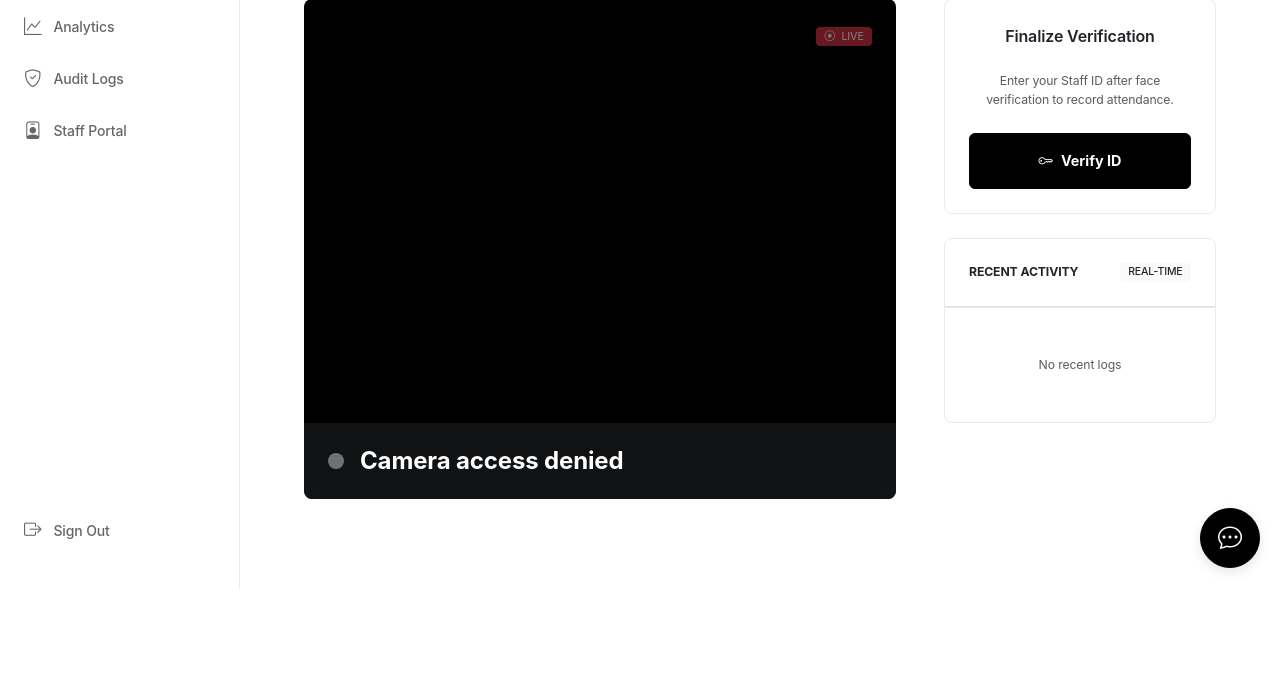
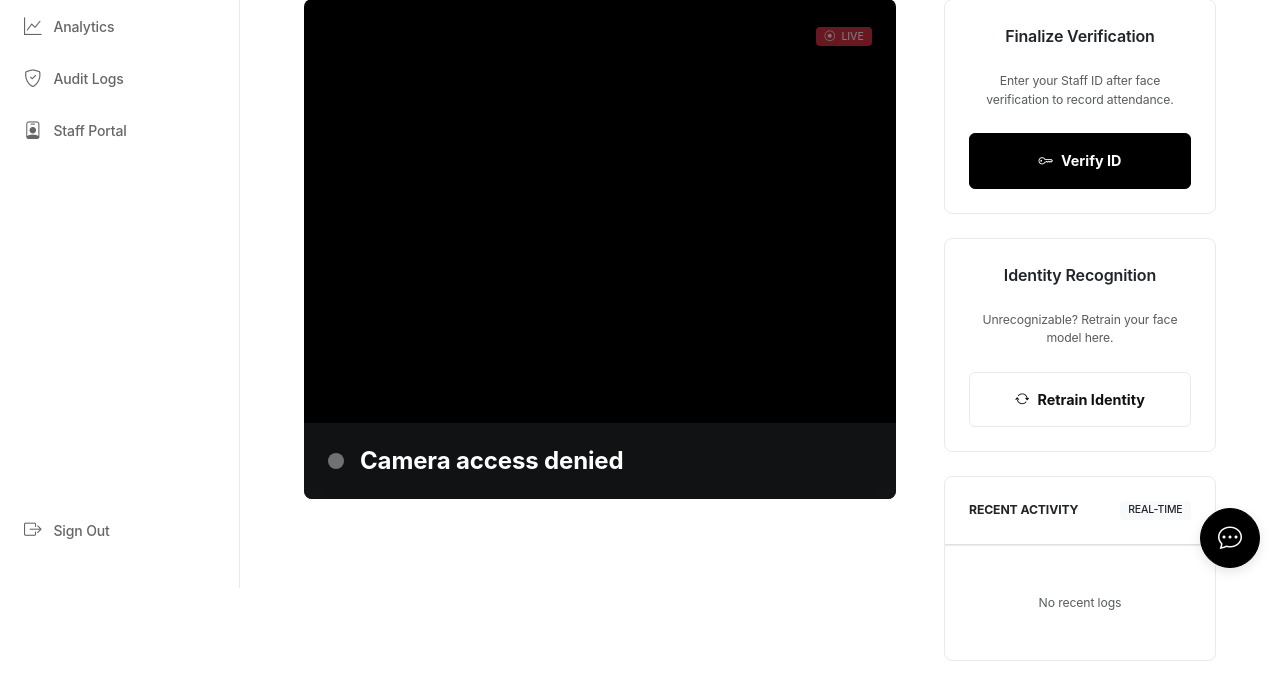
Before and after one commit to kith11/CVIAAR, a Flask app: page / in a window 1280 px wide. Shown: the part 212-904 px from the top of the page. Before the commit the page ends 800 px from the top, so only its background shows below. Run offline with Flask 3, Linux system fonts and the light colour scheme; data that the repository does not hold is empty.

Commit message:
Add_Retrain_Identity_Feature_Live_Feed

```diff
--- a/app.py
+++ b/app.py
@@ -546,6 +546,28 @@ def enroll_page(user_id):
         flash('User not found!', 'danger')
         return redirect(url_for('admin'))
     return render_template('enroll.html', user=user)
+
+@app.route('/re_enroll', methods=['POST'])
+def re_enroll():
+    user_id = request.form.get('user_id')
+    user = db.session.get(User, user_id)
+    if user:
+        return render_template('enroll.html', user=user, re_enroll=True)
+    flash('Staff ID not found.', 'danger')
+    return redirect(url_for('index'))
+
+@app.route('/api/reset_faces/<int:user_id>', methods=['POST'])
+def api_reset_faces(user_id):
+    if APP_ROLE != "LOCAL_KIOSK":
+        return jsonify({'status': 'error', 'message': 'Reset not available on this service'}), 404
+    user_dir = os.path.join(basedir, 'data', 'faces', str(user_id))
+    if os.path.exists(user_dir):
+        for f in os.listdir(user_dir):
+            if f.endswith('.jpg'):
+                os.remove(os.path.join(user_dir, f))
+    else:
+        os.makedirs(user_dir, exist_ok=True)
+    return jsonify({'status': 'success'})
 
 @app.route('/api/capture/<int:user_id>', methods=['GET', 'POST'])
 def api_capture(user_id):
--- a/templates/index.html
+++ b/templates/index.html
@@ -48,6 +48,15 @@
             </button>
         </div>
 
+        <!-- Retrain Identity -->
+        <div class="card mb-4 text-center">
+            <div class="card-title justify-content-center">Identity Recognition</div>
+            <p class="text-muted small mb-4">Unrecognizable? Retrain your face model here.</p>
+            <button class="btn btn-outline w-100 py-3 fw-bold" data-bs-toggle="modal" data-bs-target="#retrainModal">
+                <i class="bi bi-arrow-repeat me-2"></i>Retrain Identity
+            </button>
+        </div>
+
         <!-- Recent Activity -->
         <div class="card p-0 overflow-hidden">
             <div class="p-4 border-bottom d-flex justify-content-between align-items-center">
@@ -95,6 +104,27 @@
                 <button class="btn btn-primary py-3 fw-bold" onclick="loginSubmit()">CONFIRM IDENTITY</button>
                 <button class="btn btn-outline py-3 small" onclick="logoutSubmit()">SIGN OUT (FINALIZE)</button>
             </div>
+        </div>
+    </div>
+</div>
+
+<!-- Retrain Modal -->
+<div class="modal fade" id="retrainModal" tabindex="-1" aria-hidden="true">
+    <div class="modal-dialog modal-sm modal-dialog-centered">
+        <div class="modal-content border-0 p-4">
+            <div class="d-flex justify-content-between align-items-center mb-4">
+                <h5 class="fw-bold mb-0">Retrain Identity</h5>
+                <button type="button" class="btn-close" data-bs-dismiss="modal" aria-label="Close"></button>
+            </div>
+
+            <p class="text-muted small mb-4">Enter your Staff ID to reset your face model and start re-capturing.</p>
+
+            <form action="/re_enroll" method="POST">
+                <div class="mb-4">
+                    <input type="number" name="user_id" class="form-control text-center py-3 fs-4" required placeholder="Staff ID">
+                </div>
+                <button type="submit" class="btn btn-primary w-100 py-3 fw-bold">START RE-CAPTURE</button>
+            </form>
         </div>
     </div>
 </div>
```
Also changed, not shown: templates/enroll.html (+24 -0 lines).
